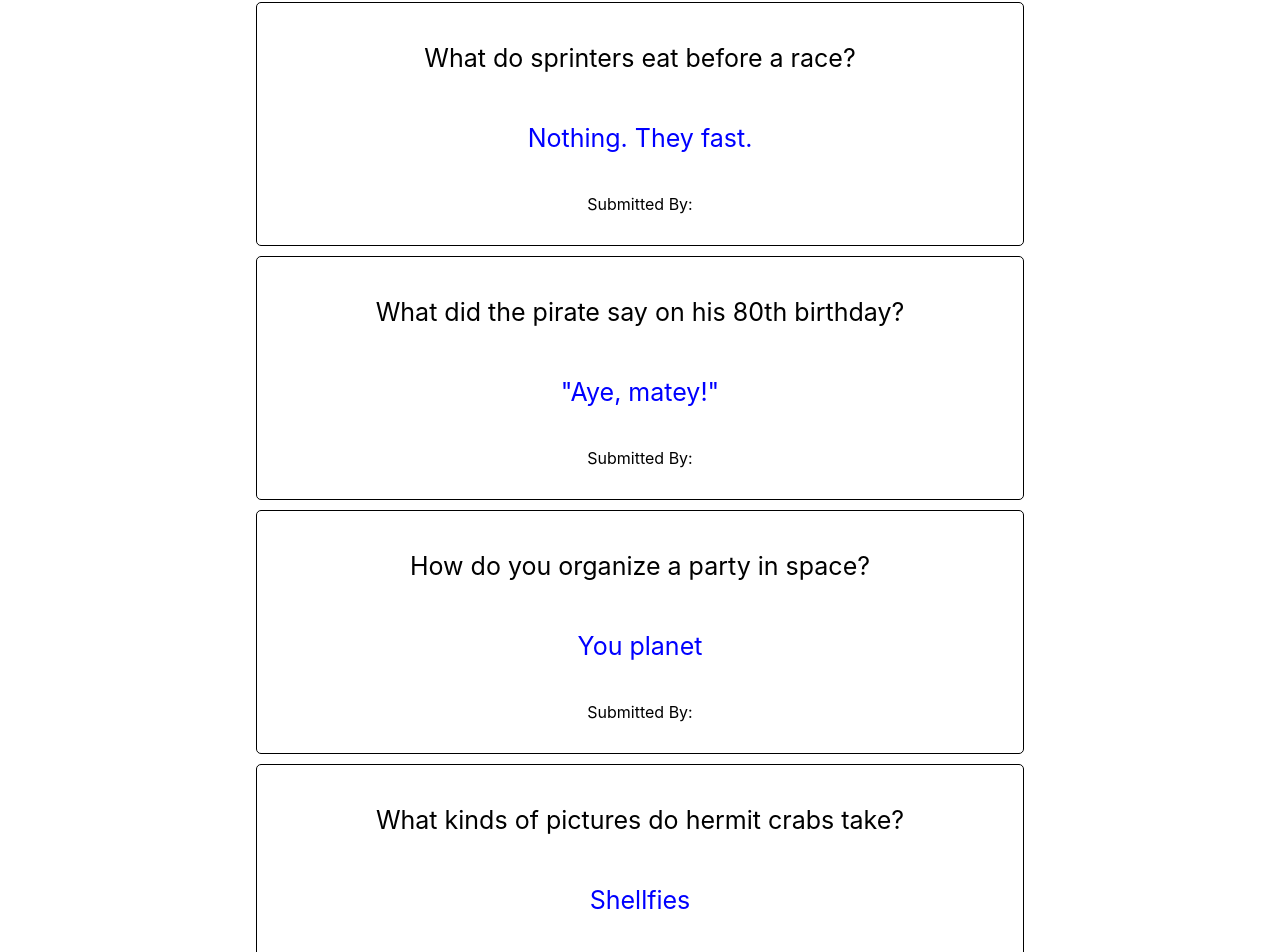
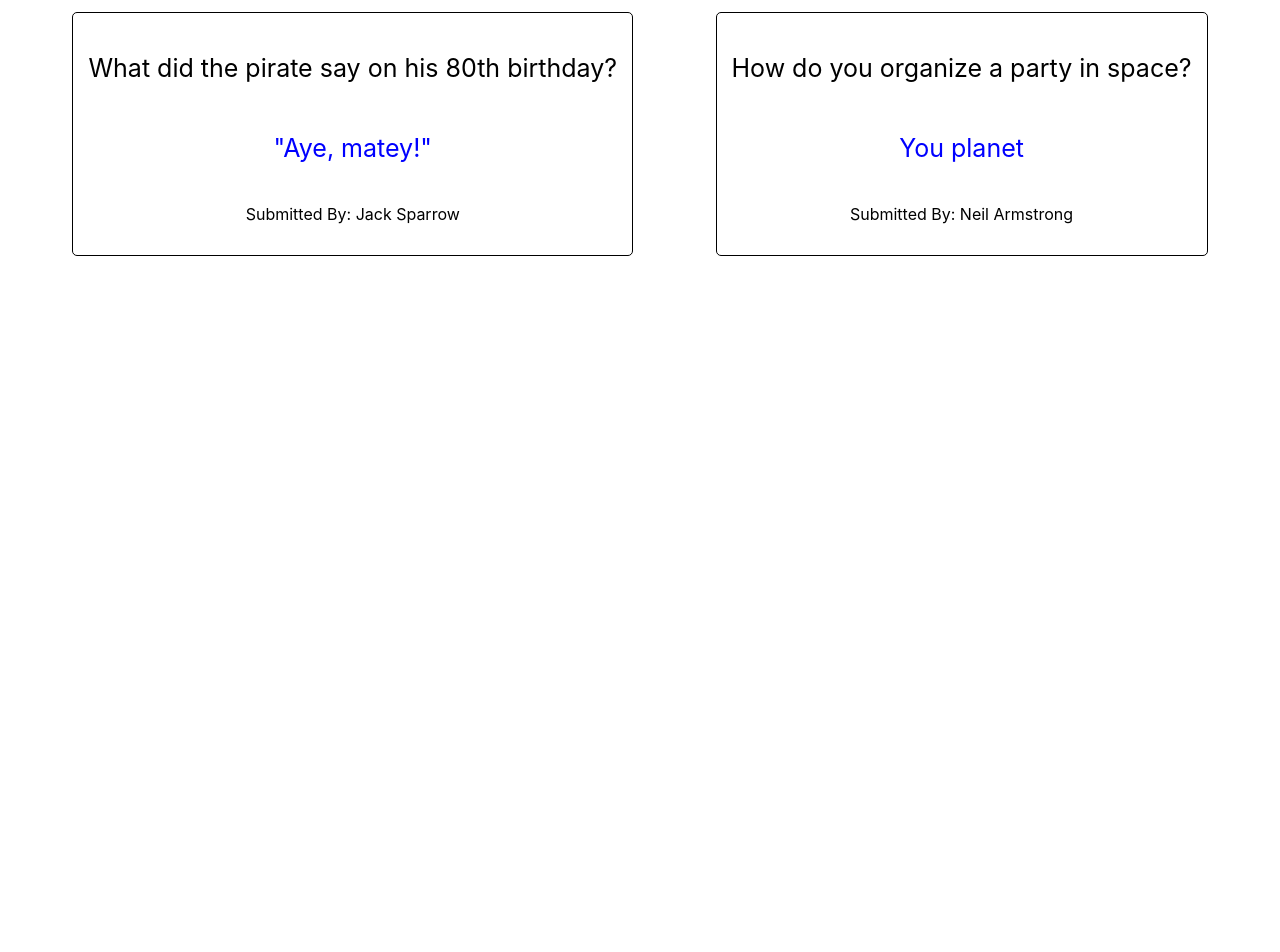
Before and after one commit to CaitlinGreer/chuckles-app, a React (Create React App) app: page /jokes-list in a window 1280 px wide. Shown: the part 472-1424 px from the top of the page. After the commit the page ends 800 px from the top, so only its background shows below. Built offline with nearby package versions, Linux system fonts and the light colour scheme.

Commit message:
added props for dummy data

```diff
--- a/src/JokeCard/JokeCard.js
+++ b/src/JokeCard/JokeCard.js
@@ -1,40 +1,20 @@
-import React, { Component } from 'react'
+import React from 'react'
 
 import './JokeCard.css'
 
-class JokeCard extends Component {
-    render() {
+function JokeCard(props){
+    console.log(props)
         return (
             <div>
                 <div className='user-joke'>
-                    <p className='joke'>What did the custodian say when he jumped out of the closet?</p>
-                    <p className='punchline'>Supplies!!!</p>
-                    <p className='user-name'>Submitted By: </p>
-                </div>
-                <div className='user-joke'>
-                    <p className='joke'>What do sprinters eat before a race?</p>
-                    <p className='punchline'>Nothing.  They fast.</p>
-                    <p className='user-name'>Submitted By:</p>
-                </div>
-                <div className='user-joke'>
-                    <p className='joke'>What did the pirate say on his 80th birthday?</p>
-                    <p className='punchline'>"Aye, matey!"</p>
-                    <p className='user-name'>Submitted By: </p>
-                </div>
-                <div className='user-joke'>
-                    <p className='joke'>How do you organize a party in space?</p>
-                    <p className='punchline'>You planet</p>
-                    <p className='user-name'>Submitted By:</p>
-                </div>
-                <div className='user-joke'>
-                    <p className='joke'>What kinds of pictures do hermit crabs take?</p>
-                    <p className='punchline'>Shellfies</p>
-                    <p className='user-name'>Submitted By:</p>
+                    <p className='joke'>{props.joke}</p>
+                    <p className='punchline'>{props.punchline}</p>
+                    <p className='user-name'>Submitted By: {props.submitted_by}</p>
                 </div>
             </div>
 
         )
     }
-}
+
 
 export default JokeCard;
--- a/src/JokesList/JokesList.js
+++ b/src/JokesList/JokesList.js
@@ -1,14 +1,26 @@
 import React, { Component } from 'react'
 import JokeCard from '../JokeCard/JokeCard'
 import './JokesList.css'
+import dummyJokes from '../DummyJokes'
 
 class JokesList extends Component {
+
     render() {
+        const jokeCards = dummyJokes.map(joke => {
+            return (
+                <JokeCard
+                    key={joke.id}
+                    joke={joke.joke}
+                    punchline={joke.punchline}
+                    submitted_by={joke.submitted_by}
+                />
+            )
+        })
         return (
             <div>
                 <h2 className='joke-list-heading'>Let's Have A Chuckle...</h2>
             <div className='jokes-container'>
-                <JokeCard />
+                {jokeCards}
             </div>
             </div>
         )
```
